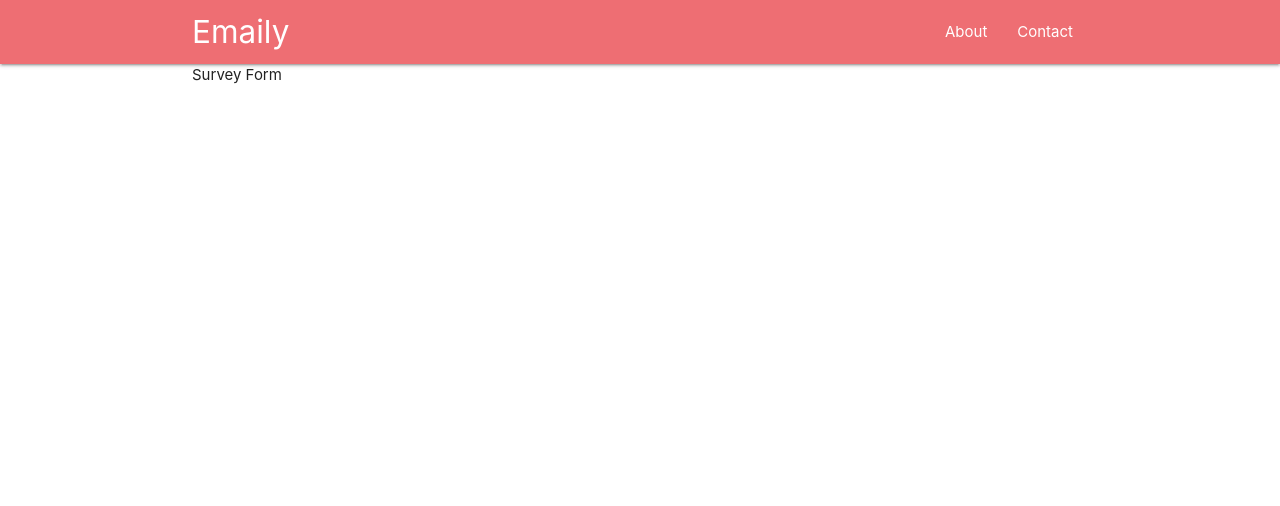
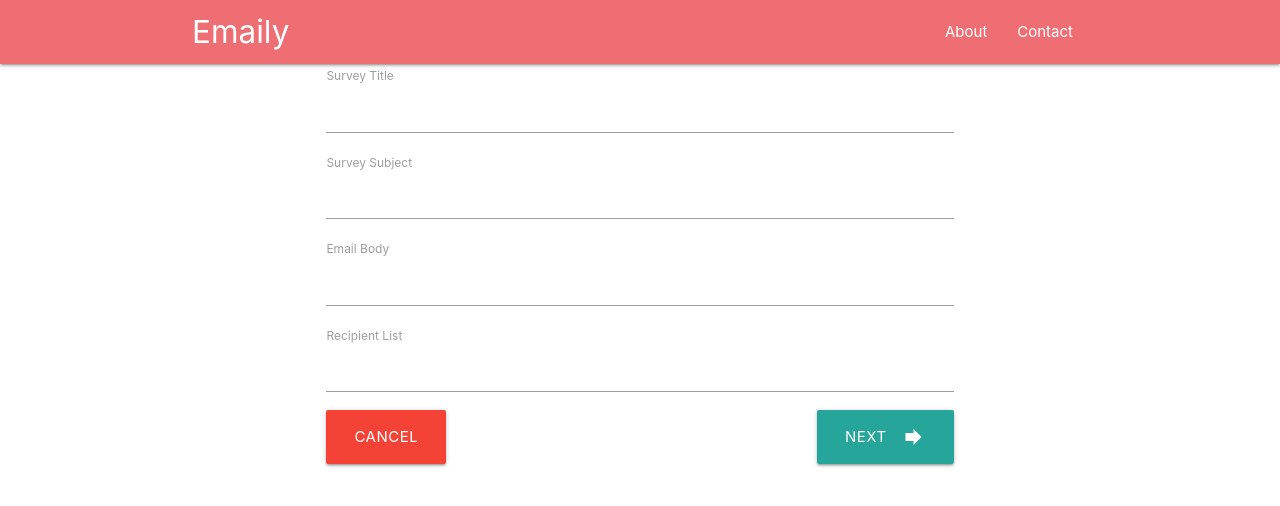
Before and after one commit to KiranMungekar/react-test, a React (Create React App) app in the folder client/: page /Survey/new in a window 1280 px wide. Shown: the top 506 px of the page. Built offline with nearby package versions, Linux system fonts and the light colour scheme; no server answers.

Commit message:
redux-form validation done.

```diff
--- a/client/src/components/App.js
+++ b/client/src/components/App.js
@@ -11,19 +11,29 @@
 
 class App extends Component {
     componentDidMount(){
-        this.props.fetchUser();
+        this.props.fetchUser().then(
+            user=>{
+                if(user){
+                    console.log("LoggedIn");
+                }
+
+            }
+        );
+
     }
 
     render() {
         return (
-            <div className="">
+            <div>
             <BrowserRouter>
              <div>
                  <Header></Header>
                  <div className="container">
                      <Route exact = {true} path="/" component={Landing} />
                      <Route path="/Dashboared" component={Dashboard} />
-                     <Route path="/Survey/new" component={SurveyNew} />
+                     <div className="container">
+                         <Route path="/Survey/new" component={SurveyNew} />
+                     </div>
                  </div>
              </div>
             </BrowserRouter>
--- a/client/src/components/Dashboard.js
+++ b/client/src/components/Dashboard.js
@@ -1,12 +1,12 @@
 import React, { Component } from 'react';
 import {Link} from 'react-router-dom';
-const Dashboard = ()=>{
+const Dashboard = () =>{
     return(
         <div className="container">
             Dashboard
             <div className="fixed-action-btn">
-                <Link to="/Survey/new" class="btn-floating btn-large pulse red">
-                    <i class="material-icons">add</i>
+                <Link to="/Survey/new" className="btn-floating btn-large pulse red">
+                    <i className="material-icons">add</i>
                  </Link>
             </div>
         </div>
--- /dev/null
+++ b/client/src/components/SurveyComponents/SurveyField.js
@@ -0,0 +1,12 @@
+import React, { Component } from 'react';
+
+export default ({input, label, meta:{error, touched}}) =>{
+
+    return(
+        <div>
+            <label>{label}</label>
+            <input {...input} />
+            <div className="red-text" style={{marginBottom:'10px'}}>{touched && error}</div>
+        </div>
+    );
+}
--- a/client/src/components/SurveyComponents/SurveyForm.js
+++ b/client/src/components/SurveyComponents/SurveyForm.js
@@ -1,17 +1,71 @@
 import React, { Component } from 'react';
 import {reduxForm, Field} from 'redux-form';
+import SurveyField from './SurveyField';
+import _ from 'lodash';
+import {Link} from 'react-router-dom';
+import validateEmails from '../../utils/validateEmails'
+const FIELDS=[
+    {
+        label:'Survey Title', name:'title'
+    },
+    {
+        label:'Survey Subject', name:'subject'
+    },
+    {
+        label:'Email Body', name:'body'
+    },
+    {
+        label:'Recipient List', name:'emails'
+    }
+];
 class SurveyForm extends Component {
     constructor(props) {
         super(props);
         this.state = {  }
     }
+
+    renderFields(){
+        return _.map(FIELDS, ({label, name})=>{
+            return(
+                 <Field
+                    key={name}
+                    component={SurveyField}
+                    type="text"
+                    label={label}
+                    name={name}
+                    />
+            );
+        });
+    }
     render() {
         return (
-            <div>Survey Form</div>
+            <div>
+                <form onSubmit={this.props.handleSubmit(value=>console.log(value))}>
+                    {this.renderFields()}
+                    <Link className="btn btn-large red left" to="/Dashboared"> Cancel</Link>
+                    <button className="btn btn-large right" type="submit">
+                    <i className="material-icons right">forward</i>
+                    Next
+                    </button>
+                </form>
+            </div>
          );
     }
 }
 
+function validate(value){
+
+    const errors= {};
+    errors.emails =validateEmails(value.emails || '');
+        _.each(FIELDS, ({name})=>{
+            if(!value[name]){
+                errors[name]='You must provide a '+name;
+            }
+        });
+
+    return errors;
+}
 export default reduxForm({
+     validate,
     form: 'surveyForm'
 })(SurveyForm);
--- /dev/null
+++ b/client/src/utils/validateEmails.js
@@ -0,0 +1,13 @@
+const re=/^(([^<>()\[\]\\.,;:\s@"]+(\.[^<>()\[\]\\.,;:\s@"]+)*)|(".+"))@((\[[0-9]{1,3}\.[0-9]{1,3}\.[0-9]{1,3}\.[0-9]{1,3}])|(([a-zA-Z\-0-9]+\.)+[a-zA-Z]{2,}))$/;
+
+
+export default (emails)=>
+{
+    const invalidEmailArray= emails.split(',')
+        .map(email=>email.trim())
+        .filter(email=> !re.test(email));
+
+    if(invalidEmailArray.length){
+      return `These Emails are invalid: ${invalidEmailArray} `;
+    }
+}
```
